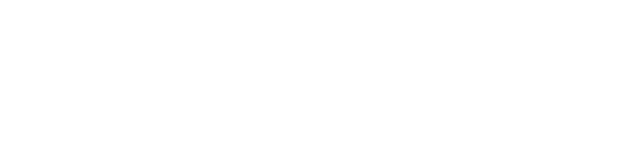
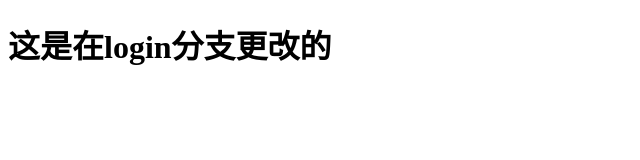
Before and after one commit to happy-NMY-LY/web_big_event, a plain HTML site: page login.html in a window 1280 px wide. Shown: the whole page, without its empty margins (0-640 px from the left). Drawn offline with Linux system fonts and the light colour scheme.

Commit message:
这是在login分支更改的

```diff
--- a/login.html
+++ b/login.html
@@ -9,6 +9,7 @@
 </head>
 
 <body>
+    <h1>这是在login分支更改的</h1>
 
 </body>
 
```
